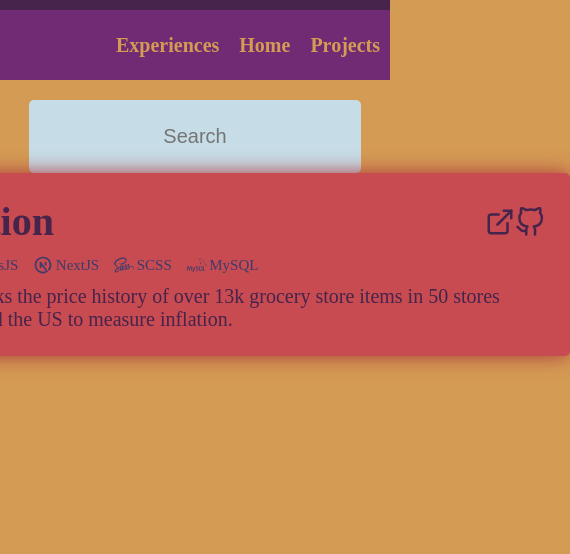
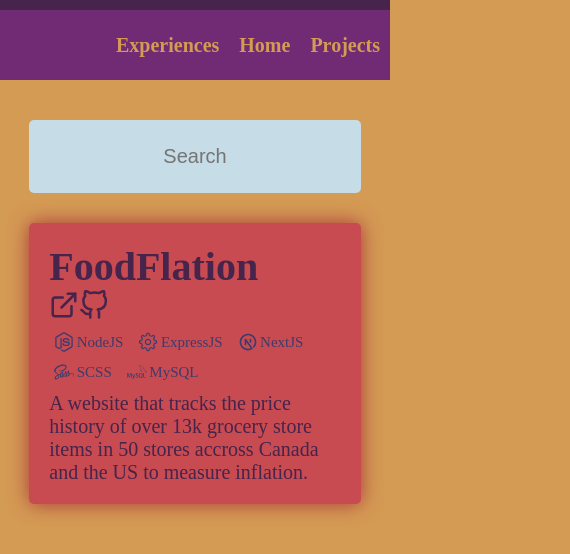
Before and after one commit to destroyer22719/portfolio, a Next.js app: page /projects in a window 390 px wide. Shown: the top 554 px of the page, 570 px wide, since content can reach past the window. Built offline with nearby package versions, Linux system fonts and the light colour scheme.

Commit message:
updated responsiveness of athe projects page

```diff
--- a/app/layout.tsx
+++ b/app/layout.tsx
@@ -8,7 +8,9 @@ export default function RootLayout({
 }) {
   return (
     <html lang="en">
-      <head></head>
+      <meta charSet="UTF-8" />
+      <meta http-equiv="X-UA-Compatible" content="IE=edge" />
+      <meta name="viewport" content="width=device-width, initial-scale=1.0" />
       <body>
         <div>
           <NavBar />
--- a/app/projects/page.tsx
+++ b/app/projects/page.tsx
@@ -33,7 +33,8 @@ const getProjects = async (search?: string, tag?: string) => {
     result = data;
   }
 
-  return result;
+  //delete duplicates
+  return result.filter((v,i,a)=>a.findIndex(v2=>(v2.name===v.name))===i);
 };
 
 const ProjectsPage = async ({
@@ -58,7 +59,7 @@ const ProjectsPage = async ({
           )}
         </div>
       )}
-      <div>
+      <div className={styles["projects-page__projects-list"]}>
         {projects.map(({ name, desc, tags, github, image, url }, i) => (
           <ProjectCard
             key={i}
--- a/components/ProjectCardComponent.tsx
+++ b/components/ProjectCardComponent.tsx
@@ -27,7 +27,7 @@ const ProjectCard: React.FC<Props> = ({
         <h3>{name}</h3>
         <div className={styles["project-card__icon-section"]}>
           {url && (
-            <Link href={url} className={styles["project-card__header"]}>
+            <Link href={url}>
               <FiExternalLink
                 size={30}
                 className={styles["project-card__icon"]}
--- a/styles/components/ProjectCard.module.scss
+++ b/styles/components/ProjectCard.module.scss
@@ -5,22 +5,32 @@
   flex-direction: column;
   justify-content: space-between;
   align-items: center;
-  width: 75rem;
-  padding: 2.5rem;
+  padding: 2rem;
   border-radius: 0.5rem;
   background-color: $red_orange;
   box-shadow: 0 0 2rem darken($red_orange, 10%);
   transition: box-shadow 0.2s ease-in-out;
+  margin: 1rem;
+  width: 100%;
+
+  @media screen and (min-width: 750px) {
+    width: 75rem;
+  }
 
   &:hover {
     box-shadow: 0 0 2rem darken($red_orange, 20%);
   }
 
   &__header {
+    word-wrap: break-all;
     display: flex;
-    align-items: center;
+    align-items: left;
     justify-content: space-between;
+    flex-direction: column;
     width: 100%;
+    @media screen and (min-width: 750px) {
+      flex-direction: row;
+    }
 
     a:visited, a {
       color: $purple_dark1
@@ -45,6 +55,7 @@
     width: 100%;
     margin: 0.5rem;
     align-items: center;
+    flex-wrap: wrap;
 
     a, a:visited {
       text-decoration: none;
--- a/styles/components/SearchBar.module.scss
+++ b/styles/components/SearchBar.module.scss
@@ -2,6 +2,12 @@
 
 .search-bar {
   width: 100%;
+  margin: 2rem 0;
+
+  @media screen and (min-width: 750px) {
+    width: auto;
+  }
+
   &__input {
     width: 100%;
 
--- a/styles/pages/ProjectsPage.module.scss
+++ b/styles/pages/ProjectsPage.module.scss
@@ -4,7 +4,7 @@
   display: flex;
   flex-direction: column;
   align-items: center;
-  margin-top: 2rem;
+  margin: 2rem auto;
   width: 85%;
 
   &__res-count {
@@ -24,4 +24,11 @@
     fill: $off_yellow;
     background-color: $purple_dark1;
   }
+
+  &__projects-list {
+    display: flex;
+    flex-direction: column;
+    align-items: center;
+    width: 100%;
+  }
 }
```
